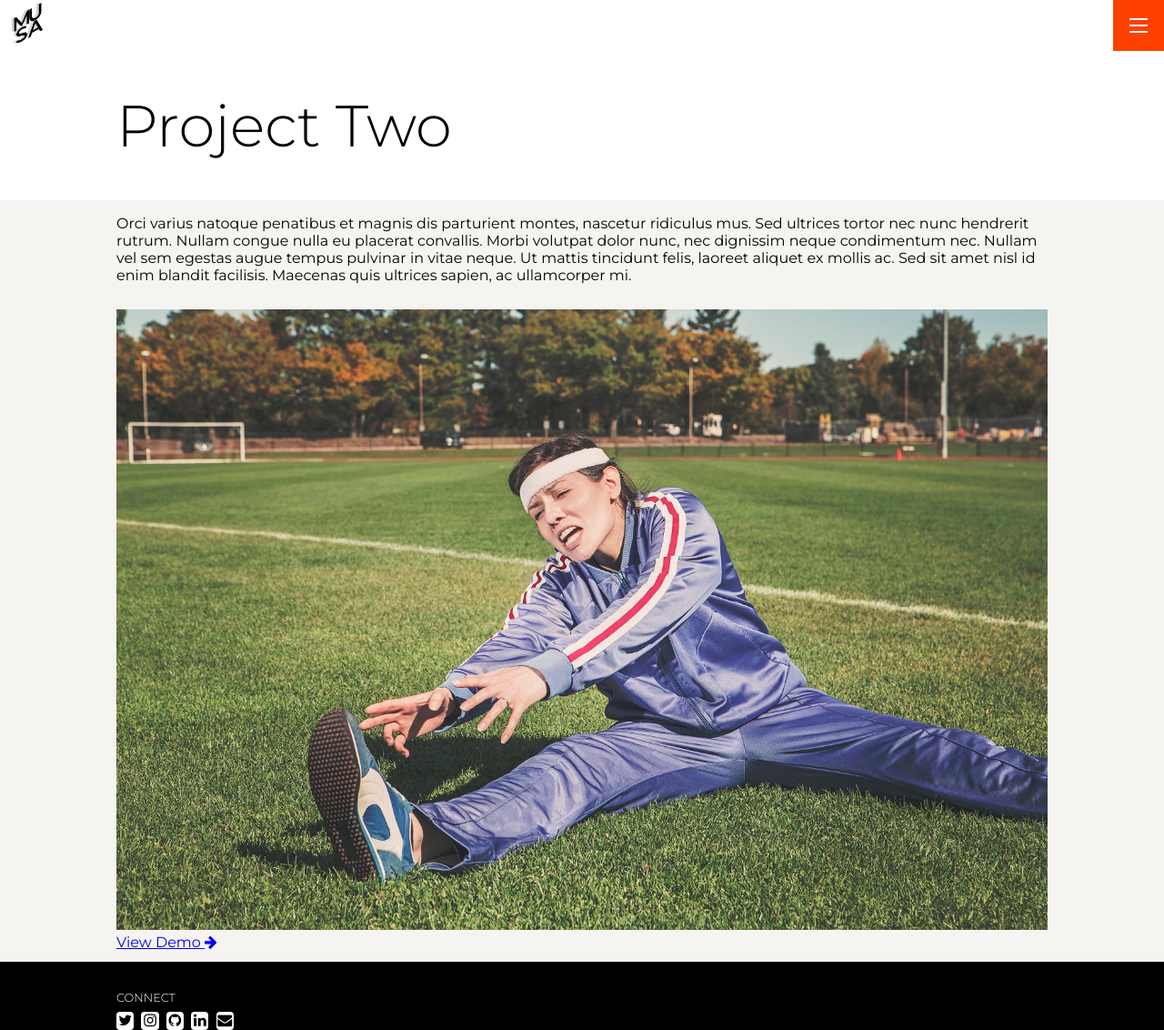
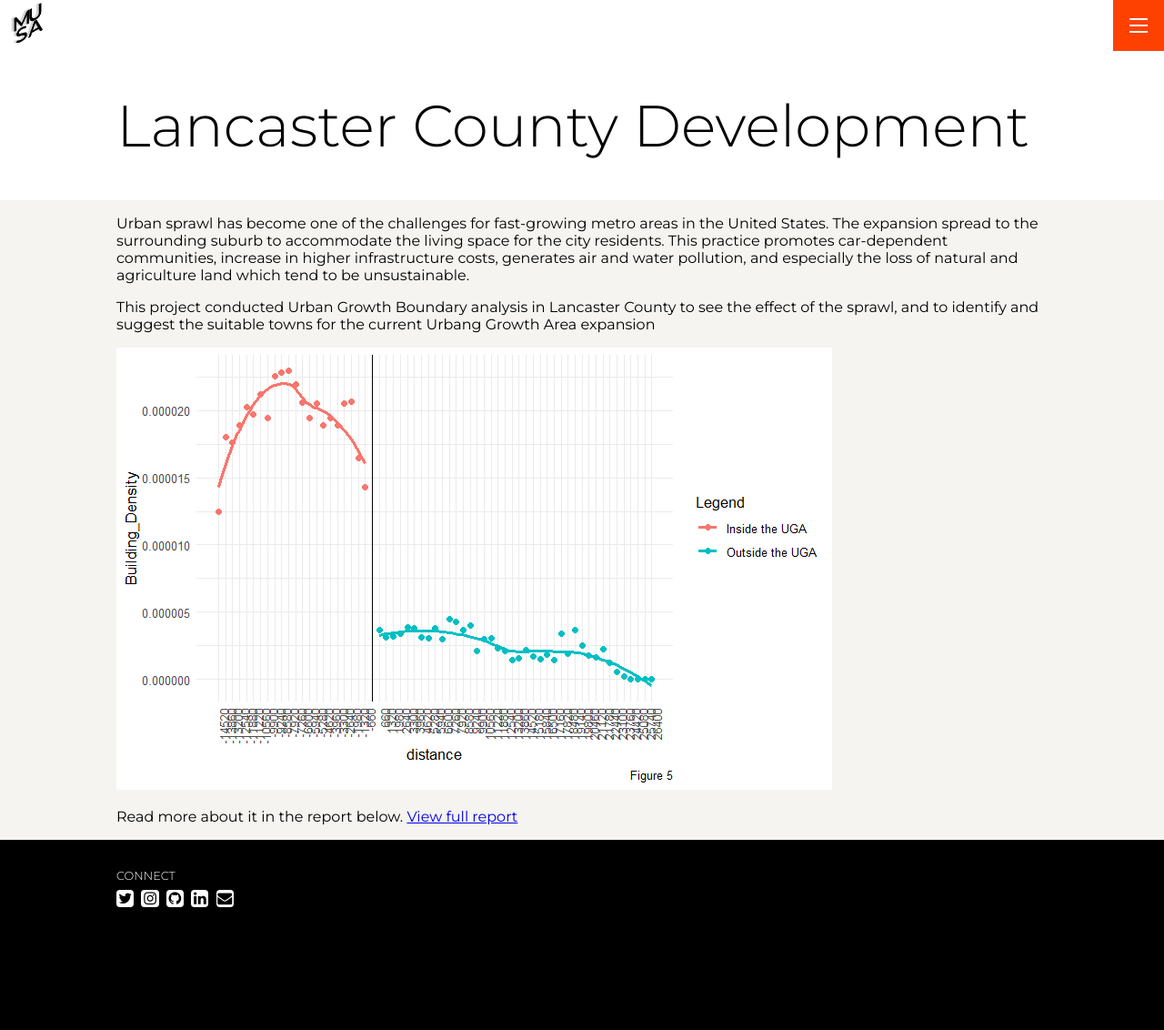
Before and after one commit to jonathan-manurung/portfolio, a Jekyll site: the page built from _projects/proj-2.md, in a window 1280 px wide and 1132 px high. Shown: the whole window at 91% size. Built offline with Jekyll 4.4.1, drawn with Linux system fonts in a browser that asks for light colours.

Commit message:
Update proj-2.md

```diff
--- a/_projects/proj-2.md
+++ b/_projects/proj-2.md
@@ -1,9 +1,14 @@
 ---
 layout: post
-title: 'Project Two'
+title: 'Lancaster County Development'
 thumbnail: /assets/img/projects/proj-2/thumbnail.jpg
 ---
 
-Orci varius natoque penatibus et magnis dis parturient montes, nascetur ridiculus mus. Sed ultrices tortor nec nunc hendrerit rutrum. Nullam congue nulla eu placerat convallis. Morbi volutpat dolor nunc, nec dignissim neque condimentum nec. Nullam vel sem egestas augue tempus pulvinar in vitae neque. Ut mattis tincidunt felis, laoreet aliquet ex mollis ac. Sed sit amet nisl id enim blandit facilisis. Maecenas quis ultrices sapien, ac ullamcorper mi.
+Urban sprawl has become one of the challenges for fast-growing metro areas in the United States. The expansion spread to the surrounding suburb to accommodate the living space for the city residents. This practice promotes car-dependent communities, increase in higher infrastructure costs, generates air and water pollution, and especially the loss of natural and agriculture land which tend to be unsustainable.
 
-{% include image.html url="http://www.gratisography.com" image="projects/proj-2/stretch.jpg" %}
+This project conducted Urban Growth Boundary analysis in Lancaster County to see the effect of the sprawl, and to identify and suggest the suitable towns for the current Urbang Growth Area expansion
+
+![](../assets/img/projects/proj-2/Lancaster_bidrent_model.jpg)
+
+Read more about it in the report below.
+[View full report](../Report/Lancaster County Development.html){:target="_blank"}
```
